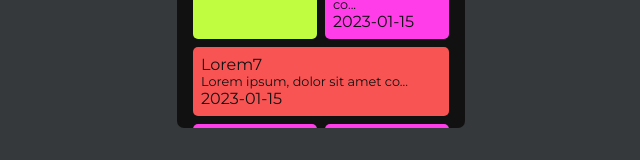
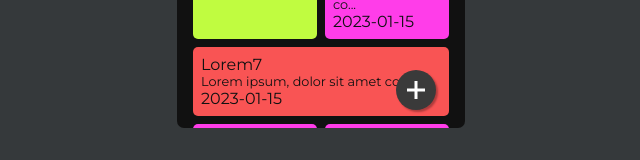
Before and after one commit to ajarek/react-53-vite-note, a React (Vite) app: page / in a window 1280 px wide. Shown: the part 560-720 px from the top of the page, without its empty margins (319-959 px from the left). Built offline with nearby package versions, Linux system fonts and the light colour scheme.

Commit message:
added btn 'add'

```diff
--- a/src/components/Notes.jsx
+++ b/src/components/Notes.jsx
@@ -1,11 +1,12 @@
 import React, { useEffect, useState, useContext } from 'react'
 import { AppContext } from '../App'
-import { GoSearch } from 'react-icons/go'
+import { GoSearch, GoPlus } from 'react-icons/go'
 import { useNavigate } from "react-router-dom";
 import Card from './Card'
 
 const Notes = () => {
   const {notes, setNotes}  = useContext(AppContext)
+  const [search, setSearch]=useState('')
   const navigate = useNavigate();
   useEffect(() => {
     const getData = async () => {
@@ -32,6 +33,8 @@ const Notes = () => {
             type='search'
             name=''
             id=''
+            value={search}
+            onChange={(e) => setSearch(e.target.value)}
           />
         </div>
         <div className='notes-header-icon'>
@@ -39,8 +42,9 @@ const Notes = () => {
         </div>
       </div>
       <div className='notes-body'>
-        {notes?.map((note) => {
+        {notes?.filter(el =>el.title.toUpperCase().includes(search.toUpperCase())).map((note) => {
           return (
+
             <Card
             displayNoteId={displayNoteId}
               newClass={'card-note'}
@@ -56,7 +60,9 @@ const Notes = () => {
             />
           )
         })}
+
       </div>
+      <div className="btn-add"><GoPlus/></div>
     </div>
   )
 }
--- a/src/index.css
+++ b/src/index.css
@@ -37,6 +37,7 @@ body {
   overflow-y: scroll;
   position: relative;
   color: var(--color-white);
+  position: relative;
 }
 .header {
   width: 100%;
@@ -127,3 +128,19 @@ border-bottom: 1px dashed  var(--color-white);
  .card-note p {
   font-size: 0.8rem;
 }
+.btn-add{
+  position:absolute;
+  right: 10%;
+  top: 90%;
+  width: 40px;
+  height: 40px;
+  border-radius: 50%;
+  background-color: var(--color-bg-dark);
+  display: flex;
+  justify-content: center;
+  align-items: center;
+  font-size: 1.5rem;
+  cursor: pointer;
+  border: none;
+  box-shadow: 2px 2px 2px rgba(0,0,0,0.3);
+}
```
